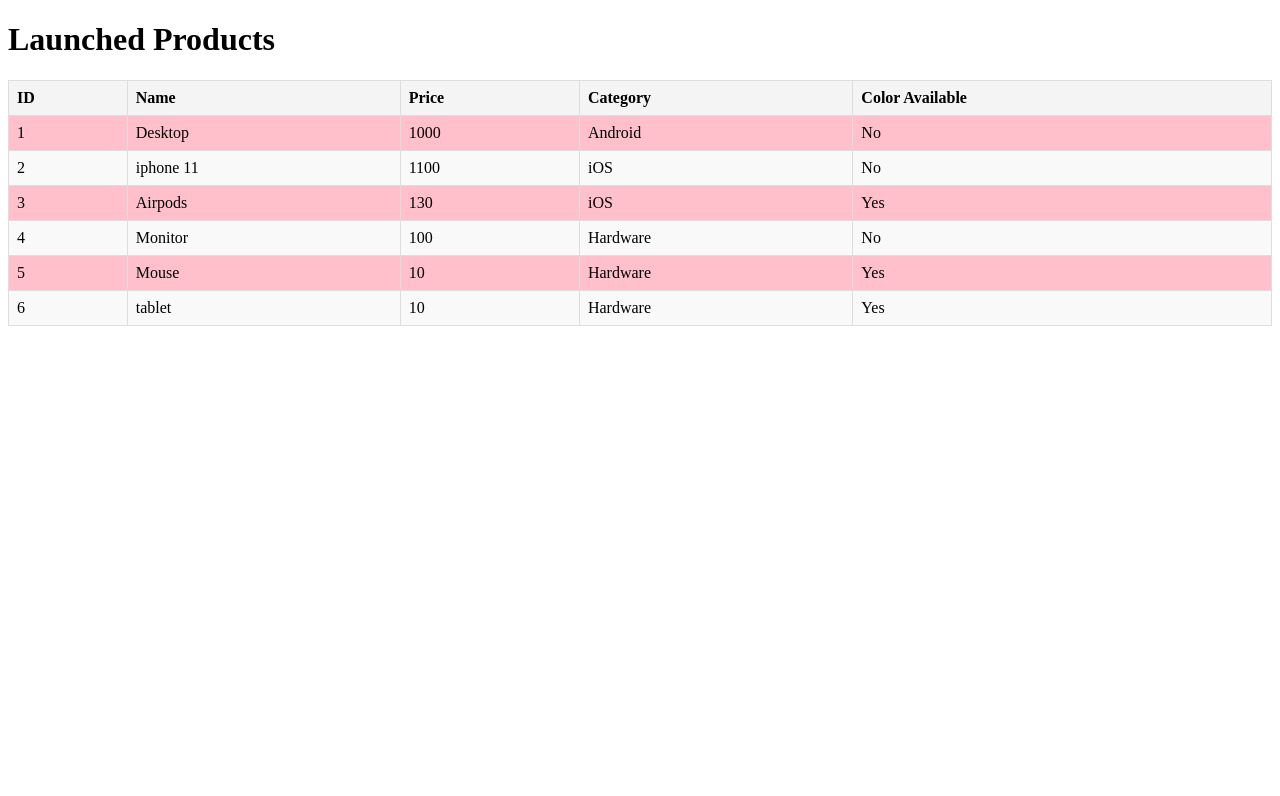
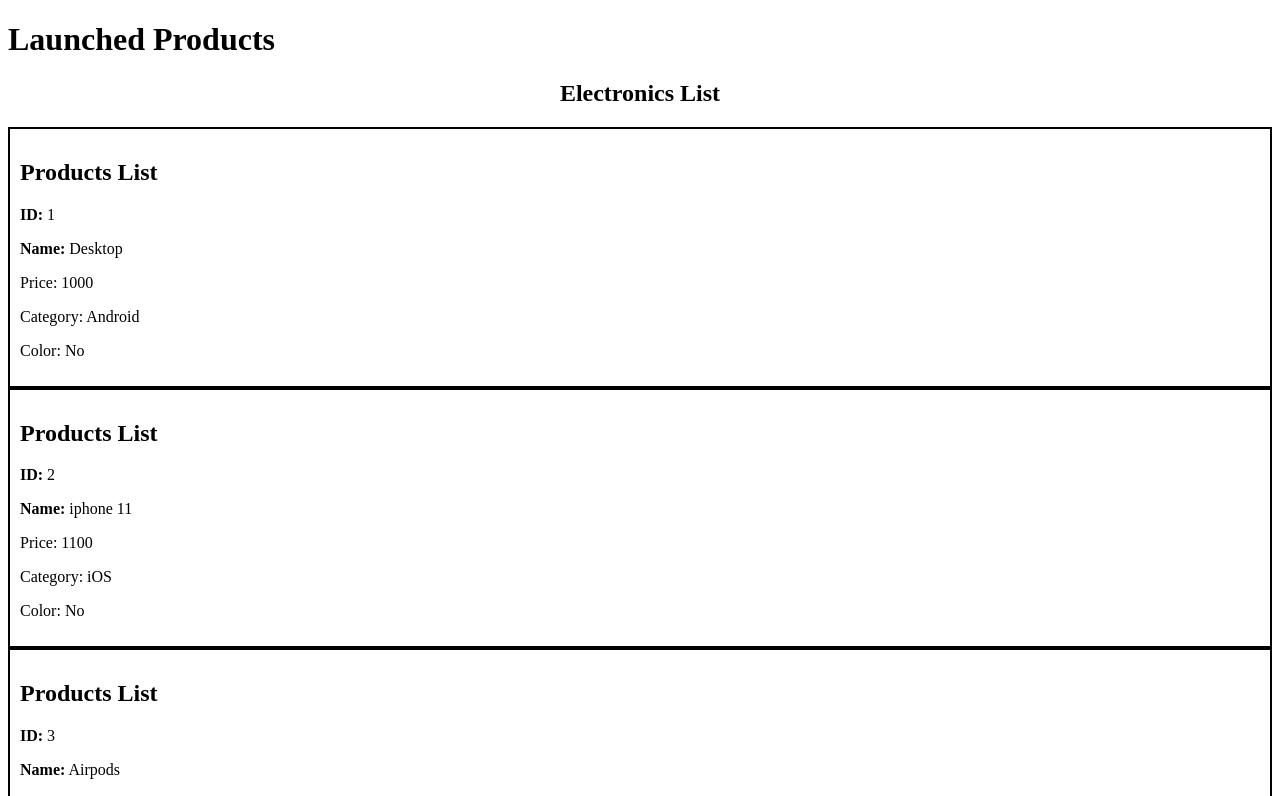
Before and after one commit to Aryanparmar123/Aryan_Parmar_Learning_Angular_new, an Angular app: page / in a window 1280 px wide. Shown: the top 796 px of the page. Built offline with nearby package versions, Linux system fonts and the light colour scheme.

Commit message:
did some change to the code to fix it based on assignment 3

```diff
--- a/src/app/content-list-item/content-list-item.component.html
+++ b/src/app/content-list-item/content-list-item.component.html
@@ -1,8 +1,10 @@
 <div *ngIf = "product">
+  <div  [ngClass]="{ 'even': product.id % 2 === 0, 'odd': product.id % 2 !== 0 }" style="border: 2px solid black; padding: 10px;">
   <h2>Products List</h2>
   <p><strong>ID:</strong> {{product.id}}</p>
   <p><strong>Name:</strong> {{product.name}}</p>
   <p>Price: {{product.price}}</p>
   <p>Category: {{product.category}}</p>
   <p>Color: {{product.color ? 'Yes': 'No'}}</p>
+  </div>
 </div>
--- a/src/app/content-list/content-list.component.html
+++ b/src/app/content-list/content-list.component.html
@@ -1,3 +1,11 @@
+<div>
+  <h2>Electronics List</h2>
+  <div *ngFor="let product of productList">
+   <app-content-list-item [product]="product" ></app-content-list-item>
+  </div>
+</div>
+
+
 <div>
   <table>
     <thead>
@@ -18,6 +26,8 @@
       <td>{{ product.price }}</td>
       <td>{{ product.category }}</td>
       <td>{{ product.color ? 'Yes' : 'No' }}</td>
+
+
     </tr>
     </tbody>
   </table>
--- a/src/app/content-list/content-list.component.ts
+++ b/src/app/content-list/content-list.component.ts
@@ -2,6 +2,7 @@
 import {NgClass, NgForOf} from '@angular/common';
 import {Product} from '../Shared/models/product';
 import {ElectronicItemsService} from '../services/electronic-items.service';
+import {ContentListItemComponent} from '../content-list-item/content-list-item.component';
 
 @Component({
   selector: 'app-content-list',
@@ -9,7 +10,8 @@
   imports: [
     NgForOf,
     NgForOf,
-    NgClass
+    NgClass,
+    ContentListItemComponent
   ],
   templateUrl: './content-list.component.html',
   styleUrl: './content-list.component.scss'
```
Also changed, not shown: src/app/content-list-item/content-list-item.component.ts (+5 -4 lines).
